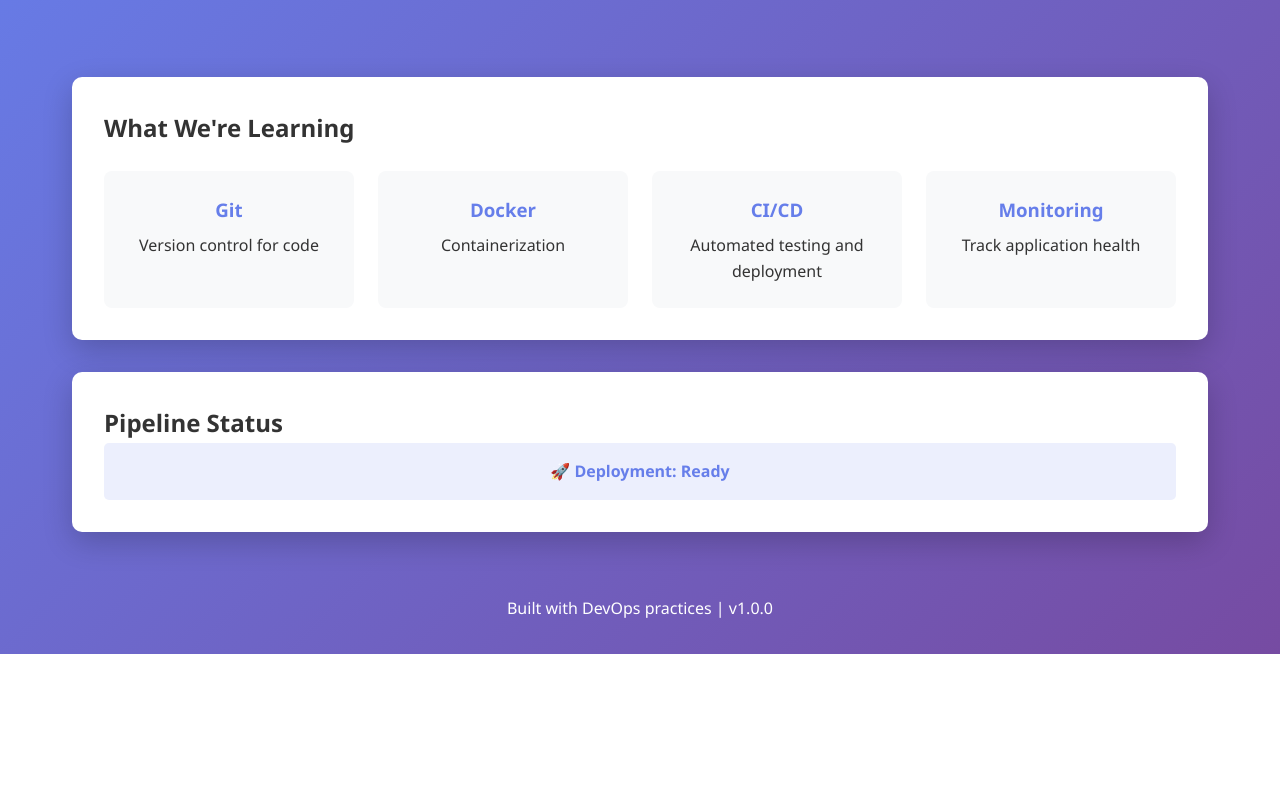
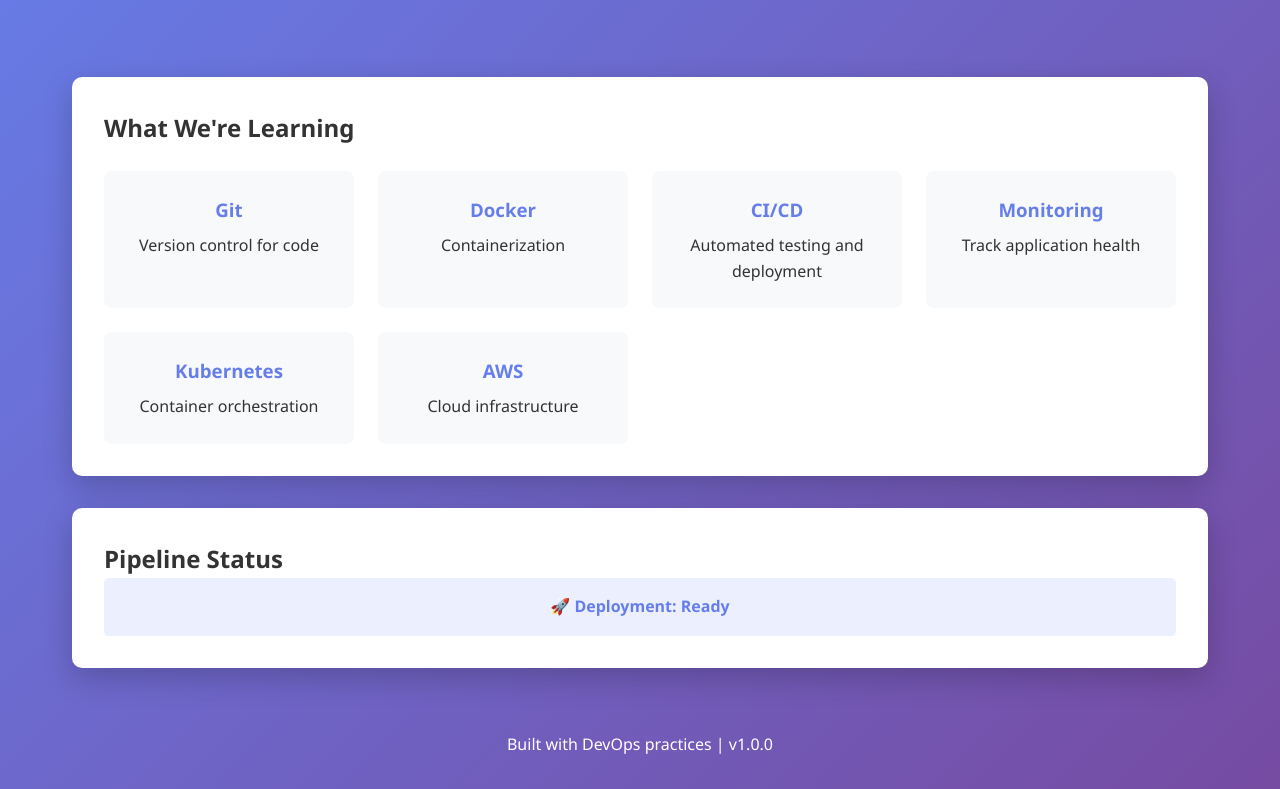
Before and after one commit to amajd58/DEVOPS-learning, a website: page index.html in a window 1280 px wide. Shown: the part 149-938 px from the top of the page. Before the commit the page ends 803 px from the top, so only its background shows below. Drawn offline with Linux system fonts and the light colour scheme.

Commit message:
feat: add Kubernetes and AWS feature cards, bump version to 1.1.0-dev

```diff
--- a/index.html
+++ b/index.html
@@ -31,6 +31,14 @@
                     <h3>Monitoring</h3>
                     <p>Track application health</p>
                 </div>
+                <div class="feature-card">
+                    <h3>Kubernetes</h3>
+                    <p>Container orchestration</p>
+                </div>
+                <div class="feature-card">
+                    <h3>AWS</h3>
+                    <p>Cloud infrastructure</p>
+                </div>
             </div>
         </section>
         <section class="status">
@@ -39,7 +47,7 @@
         </section>
     </main>
     <footer>
-        <p>Built with DevOps practices | <span id="version">v1.0.0</span></p>
+        <p>Built with DevOps practices | <span id="version">v1.1.0-dev</span></p>
     </footer>
     <script src="app.js"></script>
 </body>
```
